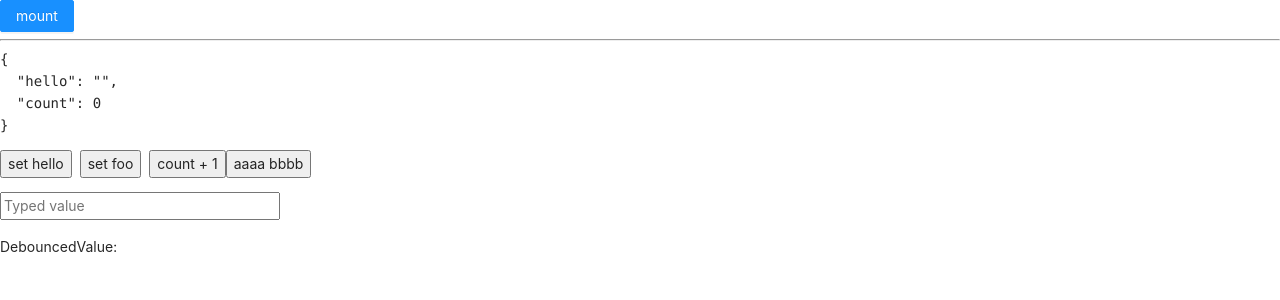
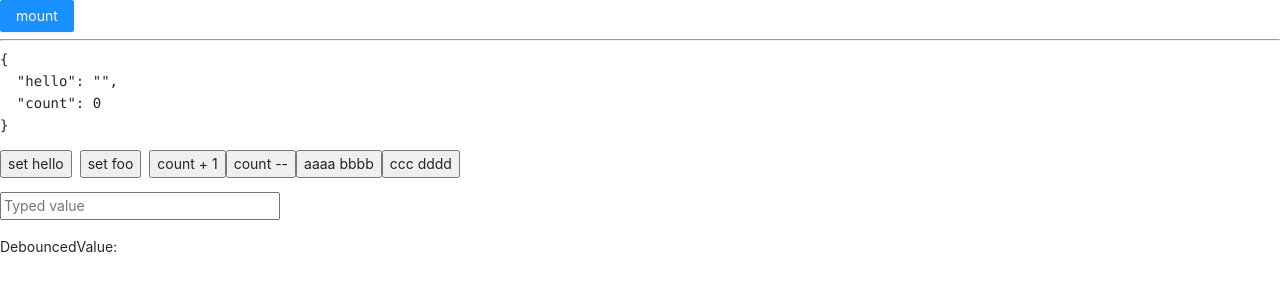
Before and after one commit to doqttoc/CICD, a React app: page / in a window 1280 px wide. Shown: the top 300 px of the page. Built offline with nearby package versions, Linux system fonts and the light colour scheme.

Commit message:
test-commit-hook

```diff
--- a/src/pages/ahooks/3-20/two.tsx
+++ b/src/pages/ahooks/3-20/two.tsx
@@ -26,8 +26,14 @@ export default () => {
         <button type="button" onClick={() => setState((prev) => ({ count: prev.count + 1 }))}>
           count + 1
         </button>
-        <button>
+        <button type="button" onClick={() => setState((prev) => ({ count: prev.count - 1 }))}>
+          count --
+        </button>
+        <button type="button">
           aaaa bbbb
+        </button>
+        <button type="button">
+          ccc dddd
         </button>
       </p>
     </div>
```
